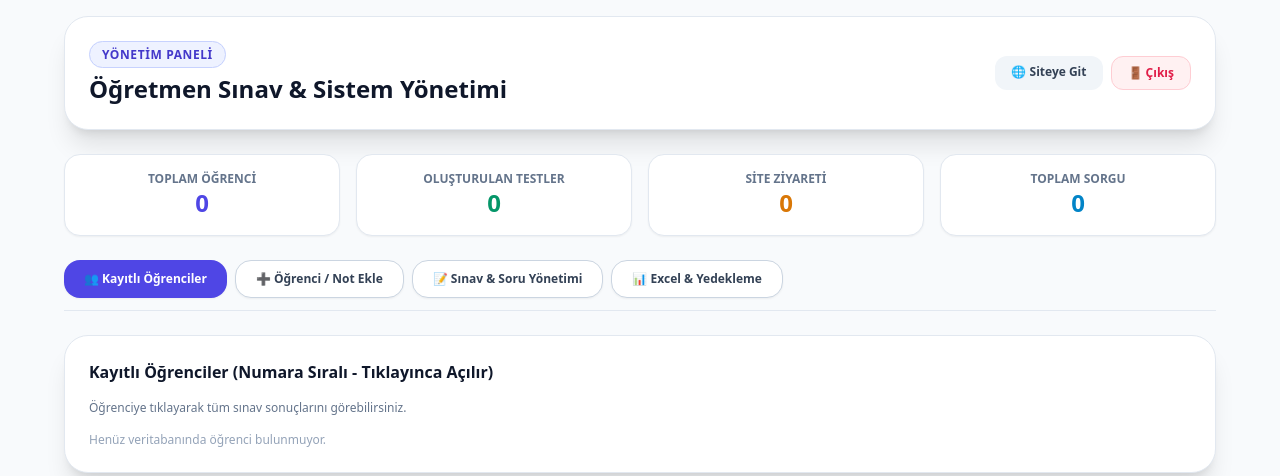
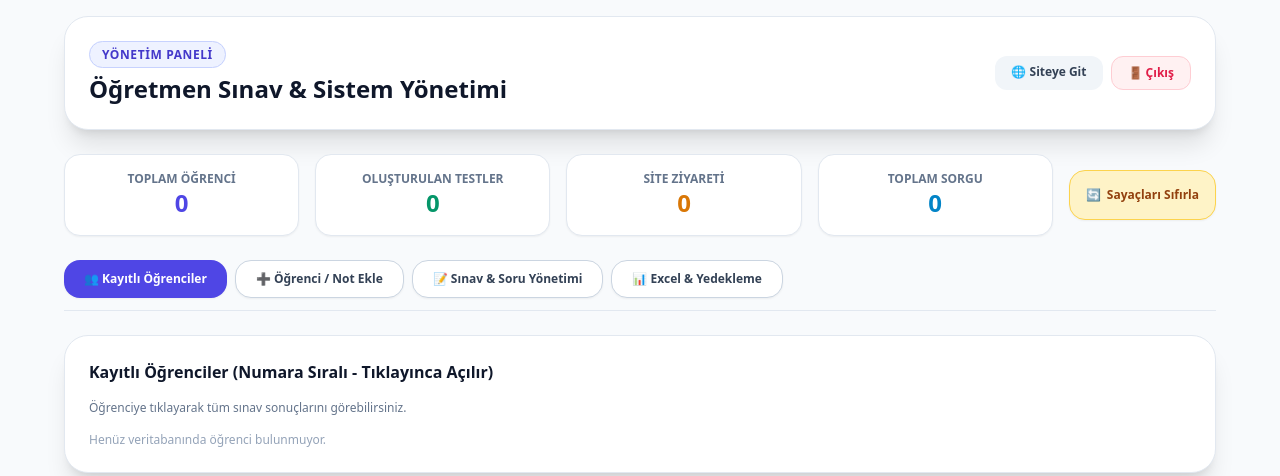
Before and after one commit to busrakaradeniz13/sinav-sistemi, a Flask app: page /admin in a window 1280 px wide. Shown: the top 476 px of the page. Run offline with Flask 3, Linux system fonts and the light colour scheme; the visitor is signed in with stand-in values (Sample User, id 1); data that the repository does not hold is empty; some libraries are stand-ins or nearby versions.

Commit message:
Update admin.html

```diff
--- a/templates/admin.html
+++ b/templates/admin.html
@@ -26,6 +26,13 @@
             if(no) {
                 document.getElementById('ogrenci_no_input').value = no;
                 document.getElementById('ad_input').value = ad;
+            }
+        }
+
+        function dersSec(selectElement, targetInputId) {
+            let val = selectElement.value;
+            if(val) {
+                document.getElementById(targetInputId).value = val;
             }
         }
 
@@ -117,7 +124,8 @@
         </div>
         {% else %}
 
-        <div class="grid grid-cols-2 sm:grid-cols-4 gap-4">
+        <div class="flex flex-col sm:flex-row justify-between items-center gap-4">
+            <div class="grid grid-cols-2 sm:grid-cols-4 gap-4 w-full">
                 <div class="bg-white border border-slate-200 p-4 rounded-2xl text-center shadow-sm">
                     <span class="text-xs text-slate-500 font-bold uppercase block">Toplam Öğrenci</span>
                     <span class="text-2xl font-black text-indigo-600">{{ veriler|length }}</span>
@@ -133,6 +141,12 @@
                 <div class="bg-white border border-slate-200 p-4 rounded-2xl text-center shadow-sm">
                     <span class="text-xs text-slate-500 font-bold uppercase block">Toplam Sorgu</span>
                     <span class="text-2xl font-black text-sky-600">{{ toplam_sorgu }}</span>
+                </div>
+            </div>
+            <div>
+                <a href="/admin/sayaclari-sifirla" onclick="return confirm('Tüm ziyaret, sorgu sayaçları ve öğrenci bakılma sayıları sıfırlanacak. Emin misiniz?')" class="bg-amber-100 hover:bg-amber-200 text-amber-800 border border-amber-300 px-4 py-4 rounded-2xl text-xs font-black transition flex items-center gap-1.5 shadow-sm whitespace-nowrap">
+                    <span>🔄</span> Sayaçları Sıfırla
+                </a>
             </div>
         </div>
 
@@ -192,15 +206,15 @@
             {% endif %}
         </div>
 
-        <!-- 2. BÖLÜM: ÖĞRENCİ & NOT EKLE (SERBEST İSİM YAZMA & SEÇMELİ DROPDOWN) -->
+        <!-- 2. BÖLÜM -->
         <div id="tab-ekle" class="tab-icerik hidden bg-white p-6 sm:p-8 rounded-3xl border border-slate-200 shadow-xl space-y-4">
             <h2 class="text-base font-black text-slate-900">Öğrenci & Not Ekle / Güncelle</h2>
             <form action="/admin/kaydet" method="POST" class="grid grid-cols-1 sm:grid-cols-3 gap-3">
                 <input type="text" id="ogrenci_no_input" name="ogrenci_no" required placeholder="Öğrenci No" onblur="ogrenciGetirNo()" class="px-3 py-2.5 rounded-xl bg-slate-50 border border-slate-300 text-xs font-bold">
 
-                <!-- Serbest yazı yazılabilen ve yandaki butondan eski öğrencilerin seçilebildiği alan -->
+                <!-- Ad Soyad: Hem Yaz hem Seç -->
                 <div class="flex gap-1">
-                    <input type="text" id="ad_input" name="ad" required placeholder="Ad Soyad (Yeni yazabilirsin)" onblur="ogrenciGetirNo()" class="w-full px-3 py-2.5 rounded-xl bg-slate-50 border border-slate-300 text-xs font-bold">
+                    <input type="text" id="ad_input" name="ad" required placeholder="Ad Soyad (Yeni yazabilirsiniz)" onblur="ogrenciGetirNo()" class="w-full px-3 py-2.5 rounded-xl bg-slate-50 border border-slate-300 text-xs font-bold">
                     <select onchange="ogrenciSecAd(this)" title="Kayıtlı Öğrencilerden Seç" class="bg-slate-100 hover:bg-slate-200 border border-slate-300 rounded-xl px-2 text-xs cursor-pointer font-bold">
                         <option value="">Kayıtlı Seç ▾</option>
                         {% for no, b in veriler.items() %}
@@ -209,14 +223,15 @@
                     </select>
                 </div>
 
-                <div class="relative">
-                    <select onchange="document.getElementById('sinav_input').value=this.value;" class="absolute inset-0 opacity-0 cursor-pointer w-full h-full z-10">
-                        <option value="">-- Kayıtlı Sınavlar / Dersler --</option>
+                <!-- Sınav Adı: Hem Yaz hem Seç -->
+                <div class="flex gap-1">
+                    <input type="text" id="sinav_input" name="sinav" required placeholder="Sınav / Ders Adı (Yeni yazabilirsiniz)" class="w-full px-3 py-2.5 rounded-xl bg-slate-50 border border-slate-300 text-xs font-bold">
+                    <select onchange="dersSec(this, 'sinav_input')" title="Kayıtlı Derslerden Seç" class="bg-slate-100 hover:bg-slate-200 border border-slate-300 rounded-xl px-2 text-xs cursor-pointer font-bold">
+                        <option value="">Kayıtlı Seç ▾</option>
                         {% for d in kayitli_dersler %}
                         <option value="{{ d }}">{{ d }}</option>
                         {% endfor %}
                     </select>
-                    <input type="text" id="sinav_input" name="sinav" required placeholder="Sınav Adı (Yaz veya Seç ▾)" class="w-full px-3 py-2.5 rounded-xl bg-slate-50 border border-slate-300 text-xs font-bold">
                 </div>
 
                 <input type="number" name="dogru" placeholder="Doğru Sayısı" class="px-3 py-2.5 rounded-xl bg-slate-50 border border-slate-300 text-xs">
@@ -237,9 +252,18 @@
 
             <form action="/admin/coklu-soru-ekle" method="POST" enctype="multipart/form-data" class="space-y-4">
                 <div class="grid grid-cols-1 sm:grid-cols-3 gap-4">
+                    <!-- Sınav Adı Ekleme: Hem Yaz hem Seç -->
                     <div>
                         <label class="block text-xs font-bold text-slate-600 mb-1">Test / Sınav Adı</label>
-                        <input type="text" name="test_adi" required placeholder="Örn: 1. Matematik Denemesi" class="w-full px-3 py-2 rounded-xl bg-slate-50 border border-slate-300 text-xs font-bold">
+                        <div class="flex gap-1">
+                            <input type="text" id="test_adi_input" name="test_adi" required placeholder="Örn: 1. Matematik Denemesi" class="w-full px-3 py-2 rounded-xl bg-slate-50 border border-slate-300 text-xs font-bold">
+                            <select onchange="dersSec(this, 'test_adi_input')" title="Kayıtlı Derslerden Seç" class="bg-slate-100 hover:bg-slate-200 border border-slate-300 rounded-xl px-2 text-xs cursor-pointer font-bold">
+                                <option value="">Kayıtlı Seç ▾</option>
+                                {% for d in kayitli_dersler %}
+                                <option value="{{ d }}">{{ d }}</option>
+                                {% endfor %}
+                            </select>
+                        </div>
                     </div>
                     <div>
                         <label class="block text-xs font-bold text-slate-600 mb-1">Deneme Süresi (Dakika)</label>
```
Lines whose indentation alone changed are shown as unchanged.
